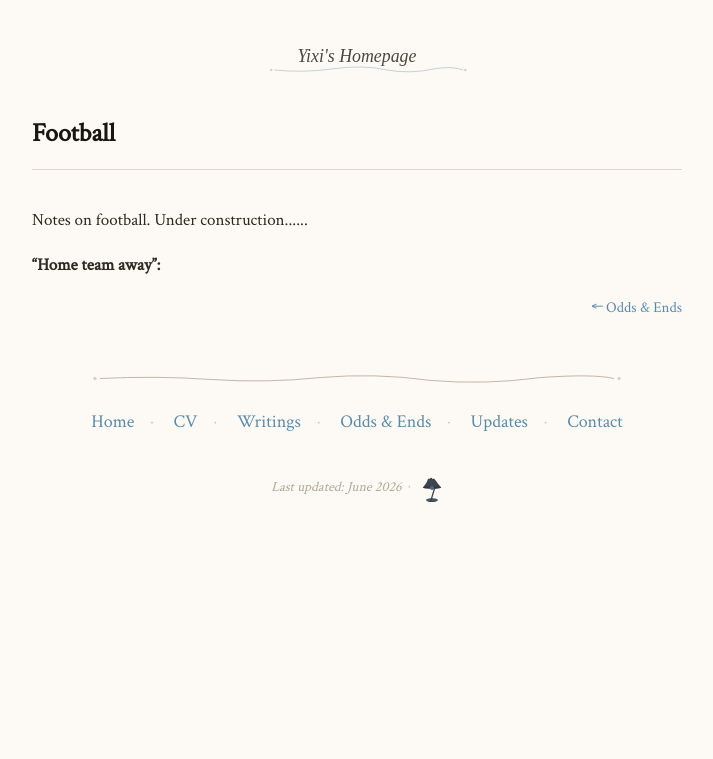
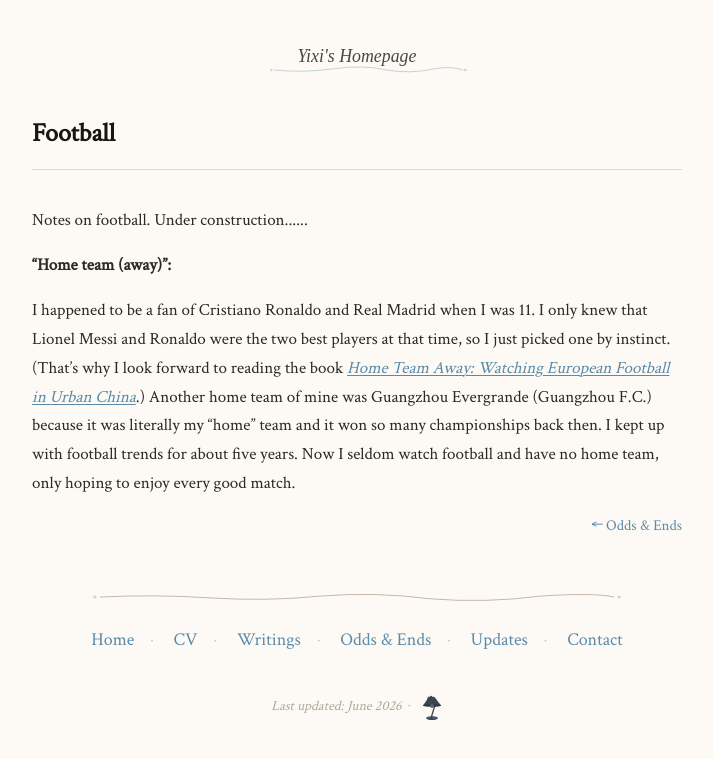
Before and after one commit to yixiouy/yixiouy.github.io, a Jekyll site: the page odds-and-ends/football.html, which Jekyll copies as it is, in a window 1280 px wide. Shown: the top 759 px of the page, without its empty margins (283-996 px from the left). Built offline with Jekyll 4.4.1, drawn with Linux system fonts in a browser that asks for light colours.

```diff
--- a/odds-and-ends/football.html
+++ b/odds-and-ends/football.html
@@ -31,7 +31,8 @@
   <!-- Page Content -->
   <div class="content">
     <p>Notes on football. Under construction......</p>
-<p><strong>&ldquo;Home team away&rdquo;:</strong></p>
+<p><strong>&ldquo;Home team (away)&rdquo;:</strong></p>
+<p>I happened to be a fan of Cristiano Ronaldo and Real Madrid when I was 11. I only knew that Lionel Messi and Ronaldo were the two best players at that time, so I just picked one by instinct. (That&rsquo;s why I look forward to reading the book <em><a href="https://press.umich.edu/Books/H/Home-Team-Away2">Home Team Away: Watching European Football in Urban China</a></em>.) Another home team of mine was Guangzhou Evergrande (Guangzhou F.C.) because it was literally my &ldquo;home&rdquo; team and it won so many championships back then. I kept up with football trends for about five years. Now I seldom watch football and have no home team, only hoping to enjoy every good match.</p>
 <!-- Photos: put images in assets/images/ and reference with an absolute path, e.g.
 ![a match photo](/assets/images/football-01.jpg)
 -->
--- a/updates.html
+++ b/updates.html
@@ -32,7 +32,7 @@
   <div class="content">
     <p>What I&rsquo;ve been up to lately.</p>
 <h2>2026</h2>
-<p><strong>June</strong> — Added this website. More content coming soon.</p>
+<p><strong>June</strong> — Added this website (thanks to vibe coding!). More content coming soon.</p>
 <p><strong>April</strong> — Returned from fieldwork in a factory in China. Thinking about how to write a paper about it.</p>
   </div>
 
```
Also changed, not shown: odds-and-ends/photos.html (+7 -0 lines), odds-and-ends/photos.assets/2022-olddeshengbridge-1.jpg (added), odds-and-ends/photos.assets/2022-olddeshengbridge-2.jpg (added), odds-and-ends/photos.assets/2023-olddeshengbridge.jpg (added).
